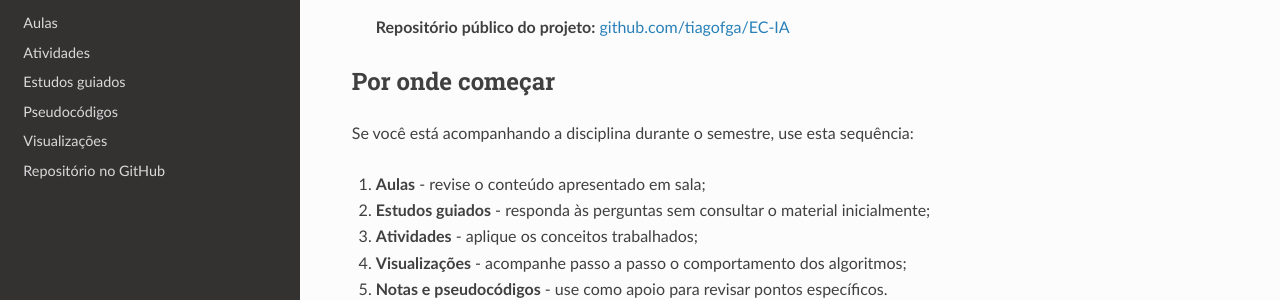
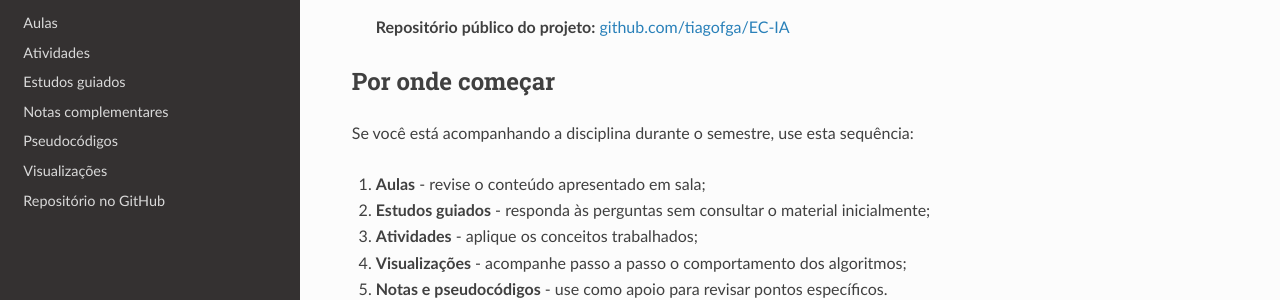
Before and after one commit to tiagofga/EC-IA, an MkDocs documentation site: the page built from docs/index.md, in a window 1280 px wide. Shown: the part 306-606 px from the top of the page. Built offline with MkDocs 1.6.1, drawn with Linux system fonts in a browser that asks for light colours; nearby versions of some CDN libraries.

Commit message:
docs(site): add notes to navigation

```diff
--- a/mkdocs.yml
+++ b/mkdocs.yml
@@ -20,6 +20,7 @@ nav:
   - Aulas: aulas/index.md
   - Atividades: atividades/index.md
   - Estudos guiados: estudos-guiados/index.md
+  - Notas complementares: notas/index.md
   - Pseudocódigos: pseudocodigos/index.md
   - Visualizações: visualizacoes/index.md
   - Repositório no GitHub: https://github.com/tiagofga/EC-IA
```
